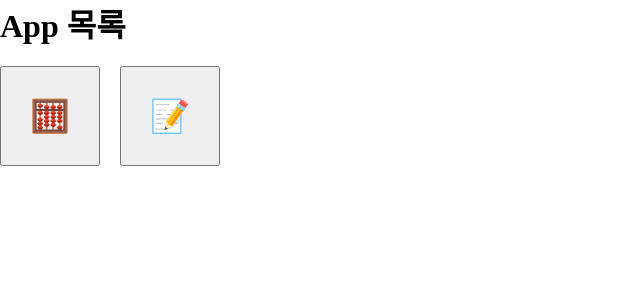
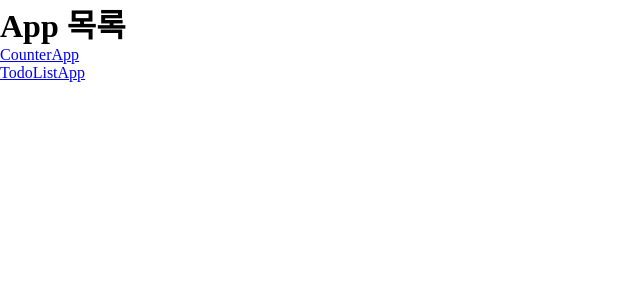
Before and after one commit to hyeonseo8822/Programming, a React (Vite) app: page / in a window 1280 px wide. Shown: the top 300 px of the page, without its empty margins (0-640 px from the left). Built offline with nearby package versions, Linux system fonts and the light colour scheme.

Commit message:
RouterApp BrowerRouter, Routes, Route, Link

```diff
--- a/package.json
+++ b/package.json
@@ -11,7 +11,8 @@
   },
   "dependencies": {
     "react": "^19.2.4",
-    "react-dom": "^19.2.4"
+    "react-dom": "^19.2.4",
+    "react-router-dom": "^7.15.1"
   },
   "devDependencies": {
     "@eslint/js": "^9.39.4",
--- /dev/null
+++ b/src/RouterApp.jsx
@@ -0,0 +1,30 @@
+import { Link } from "react-router-dom";
+import { BrowserRouter, Routes, Route } from "react-router-dom";
+import CounterApp from "./CounterApp.jsx";
+import TodoListApp from "./TodoListApp.jsx";
+
+function LinkButtonPageApp() {
+    return (
+        <div>
+            <h1>App 목록</h1>
+            <ul>
+                <li><Link to="/counterapp">CounterApp</Link></li>
+                <li><Link to="/todolistapp">TodoListApp</Link></li>
+            </ul>
+        </div>
+    )
+}
+
+export default function RouterApp() {
+    return (
+        <div>
+            <BrowserRouter>
+                <Routes>
+                    <Route path="/" element={<LinkButtonPageApp />} />
+                    <Route path="/counterapp" element={<CounterApp />} />
+                    <Route path="/todolistapp" element={<TodoListApp />} />
+                </Routes>
+            </BrowserRouter>
+        </div>
+    )
+}
--- a/src/main.jsx
+++ b/src/main.jsx
@@ -4,9 +4,10 @@
 import './reset.css'
 import TodoListApp from './TodoListApp.jsx'
 import HomeApp from './HomeApp.jsx';
+import RouterApp from './RouterApp.jsx';
 
 createRoot(document.getElementById('root')).render(
   <StrictMode>
-    <HomeApp />
+    <RouterApp />
   </StrictMode>,
 )
```
Also changed, not shown: 2 other files (tests, documents, lock files or other folders).
